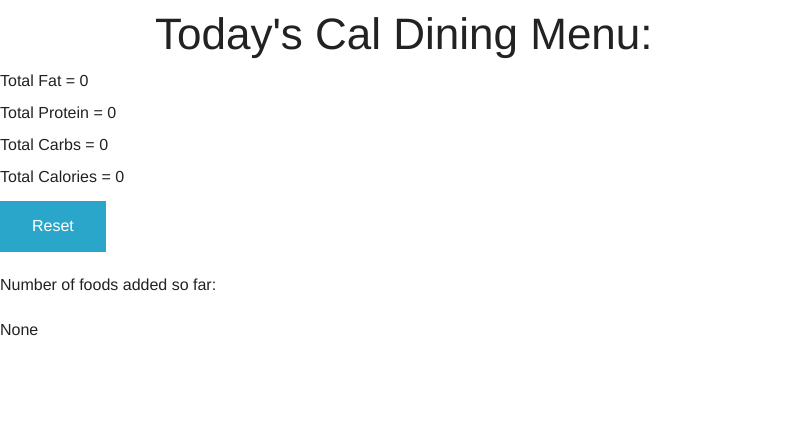
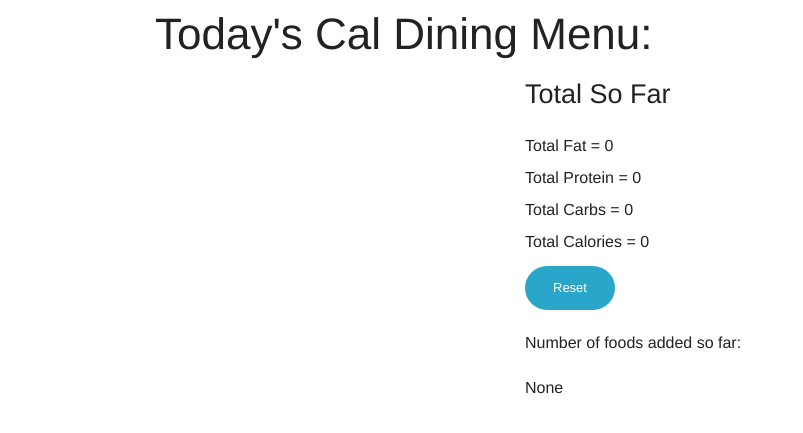
Before and after one commit to hidesminimally/macro, a Flask app: template templates/index.html in a window 1280 px wide. Shown: the top 433 px of the page, without its empty margins (0-803 px from the left). Run offline with Flask 2, Linux system fonts and the light colour scheme; the template is opened without the code that fills it, so the values that code supplies are empty; some libraries are stand-ins or nearby versions.

Commit message:
Added floating sidebar, fixed style, updated descriptions of foods

```diff
--- a/static/foundation.css
+++ b/static/foundation.css
@@ -1762,3 +1762,12 @@ button, .button {
 @media only screen and (min-width: 40.063em) {
   button, .button {
     display: inline-block; } }
+
+.sidebarBox {
+  width: 600px; /* Replace with your sidebar width */
+  float: right;
+  position: relative;
+}
+.scrollingBox {
+  width: 600px; /* Replace with width as sidebar */
+}
--- a/templates/index.html
+++ b/templates/index.html
@@ -6,6 +6,7 @@
     <title>Macro Calculator!</title>
     <link rel="stylesheet" href="{{ url_for('static', filename='foundation.css') }}" />
     <script src="js/vendor/modernizr.js"></script>
+    <script src="http://code.jquery.com/jquery-1.11.0.min.js"></script>
   </head>
 <body>
 
@@ -17,7 +18,7 @@
 
     <div class="row">
       <div class="large-12 columns">
-        <div class="panel">
+
 
 
 
@@ -40,8 +41,15 @@
 
  <p>
 
+{{item.get_name() }}<br>
+
+  Total Fat: {{item.get_fat()}}<br>
+  Total Carb: {{item.get_carbs()}}<br>
+  Protein: {{item.get_protein()}}<br>
+  Calories: {{item.get_calorie()}}
+
   <!-- Subtrac Function  -->
-  <button class="small round button" onclick="function subNutrients(){
+  <button class="tiny round alert button" onclick="function subNutrients(){
     if (totalFat - {{item.get_fat()}} >= 0)
       {
       totalFat -= {{item.get_fat()}}
@@ -71,15 +79,14 @@
     updateMytotalCalories();
     removeFromBasket();
   }
-  subNutrients();">Subtract</button>
+  subNutrients();">-</button>
 
 
-  {{item.get_name() }}
 
 
   <!-- Add Function -->
 
-  <button class="small round button" onclick="function addNutrients(){
+  <button class="tiny round button" onclick="function addNutrients(){
     totalFat += {{item.get_fat()}}
 
     updateMytotalFat();
@@ -98,23 +105,29 @@
     addToBasket( );
   }
   addNutrients();
-  ">Add</button></br>
+  ">+</button></br>
+
 
 
 
 
 
 </p>
+
 {% endfor %}
 
-        </div>
+
       </div>
     </div>
 
 
+<div class="row">
+      <div class="large-12 columns">
+        <div class="sidebarBox">
+          <h3> Total So Far </h3> </br>
+          <div class="scrollingBox">
+<script type="text/javascript">
 
-
-<script type="text/javascript">
 document.write('<span id="totalFat"> Total Fat  = ' + totalFat + '</span><br/><br/>');
 document.write('<span id="totalProtein"> Total Protein  = ' + totalProtein + '</span><br/><br/>');
 document.write('<span id="totalCarb"> Total Carbs  = ' + totalCarb + '</span><br/><br/>');
@@ -177,13 +190,39 @@ function removeFromBasket()
 
 </script>
 
-  <button onclick="resetAll()">Reset</button></br>
+  <button class = "small round button"  onclick="resetAll()">Reset</button></br>
 
   <p> Number of foods added so far: </p>
   <p id="basket"> None </p>
+</div>
+</div>
+</div>
+</div>
+
+<script type="text/javascript">
+$(function() {
+  // Set this variable with the desired height
+  var offsetPixels = 670;
+
+  $(window).scroll(function() {
+    if ($(window).scrollTop() > offsetPixels) {
+      $( ".scrollingBox" ).css({
+        "position": "fixed",
+        "top": "15px"
+      });
+    } else {
+      $( ".scrollingBox" ).css({
+        "position": "relative",
+        "top": "0"
+      });
+    }
+  });
+});
+</script>
+
+</body>
 
 
-</body>
 </html>
 
 <!-- Seems to be only executing the last function -->
```
Also changed, not shown: static/scroll.js (added, +10 -0 lines), templates/js/vendor/modernizr.js.
